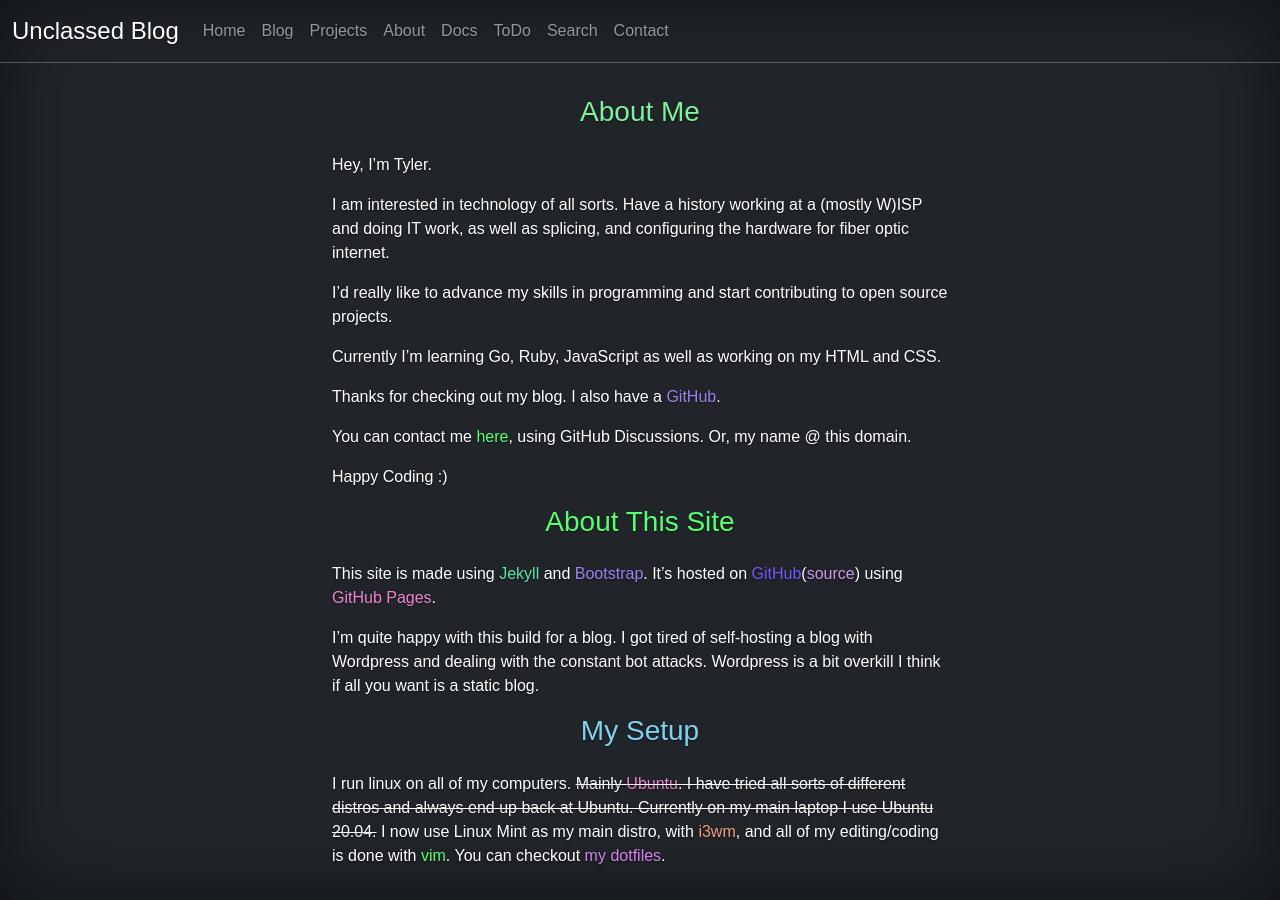
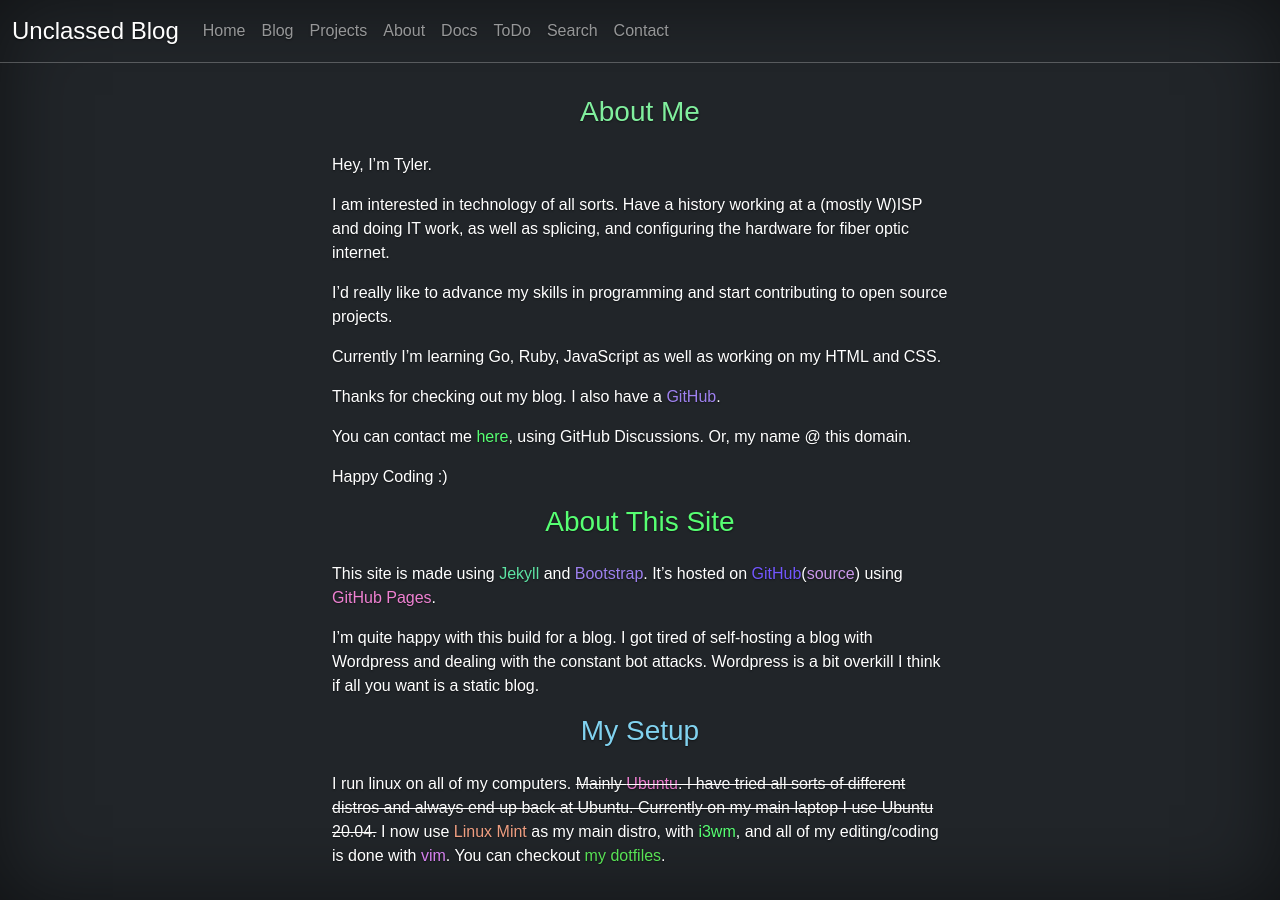
Before and after one commit to UnclassedPenguin/unclassedpenguin.github.io, a Jekyll site: the page built from about.md, in a window 1280 px wide. Built offline with Jekyll 4.4.1, drawn with Linux system fonts in a browser that asks for light colours.

Commit message:
add link to linux mint in about

```diff
--- a/about.md
+++ b/about.md
@@ -31,4 +31,4 @@ I'm quite happy with this build for a blog. I got tired of self-hosting a blog w
 
 <h3 class="randomcolor pb-3 text-center">My Setup</h3>
 
-I run linux on all of my computers. ~~Mainly [Ubuntu](https://ubuntu.com/){:class="randomcolor" target="_blank"}<!--_-->. I have tried all sorts of different distros and always end up back at Ubuntu. Currently on my main laptop I use Ubuntu 20.04.~~ I now use Linux Mint as my main distro, with [i3wm](https://i3wm.org/){:class="randomcolor" target="_blank"}<!--_-->, and all of my editing/coding is done with [vim](https://vim.org){:class="randomcolor" target="_blank"}<!--_-->. You can checkout [my dotfiles](https://github.com/unclassedpenguin/dotfiles){:class="randomcolor" target="_blank"}<!--_-->.
+I run linux on all of my computers. ~~Mainly [Ubuntu](https://ubuntu.com/){:class="randomcolor" target="_blank"}<!--_-->. I have tried all sorts of different distros and always end up back at Ubuntu. Currently on my main laptop I use Ubuntu 20.04.~~ I now use [Linux Mint](https://linuxmint.com/){:class="randomcolor" target="_blank}<!--_--> as my main distro, with [i3wm](https://i3wm.org/){:class="randomcolor" target="_blank"}<!--_-->, and all of my editing/coding is done with [vim](https://vim.org){:class="randomcolor" target="_blank"}<!--_-->. You can checkout [my dotfiles](https://github.com/unclassedpenguin/dotfiles){:class="randomcolor" target="_blank"}<!--_-->.
```
